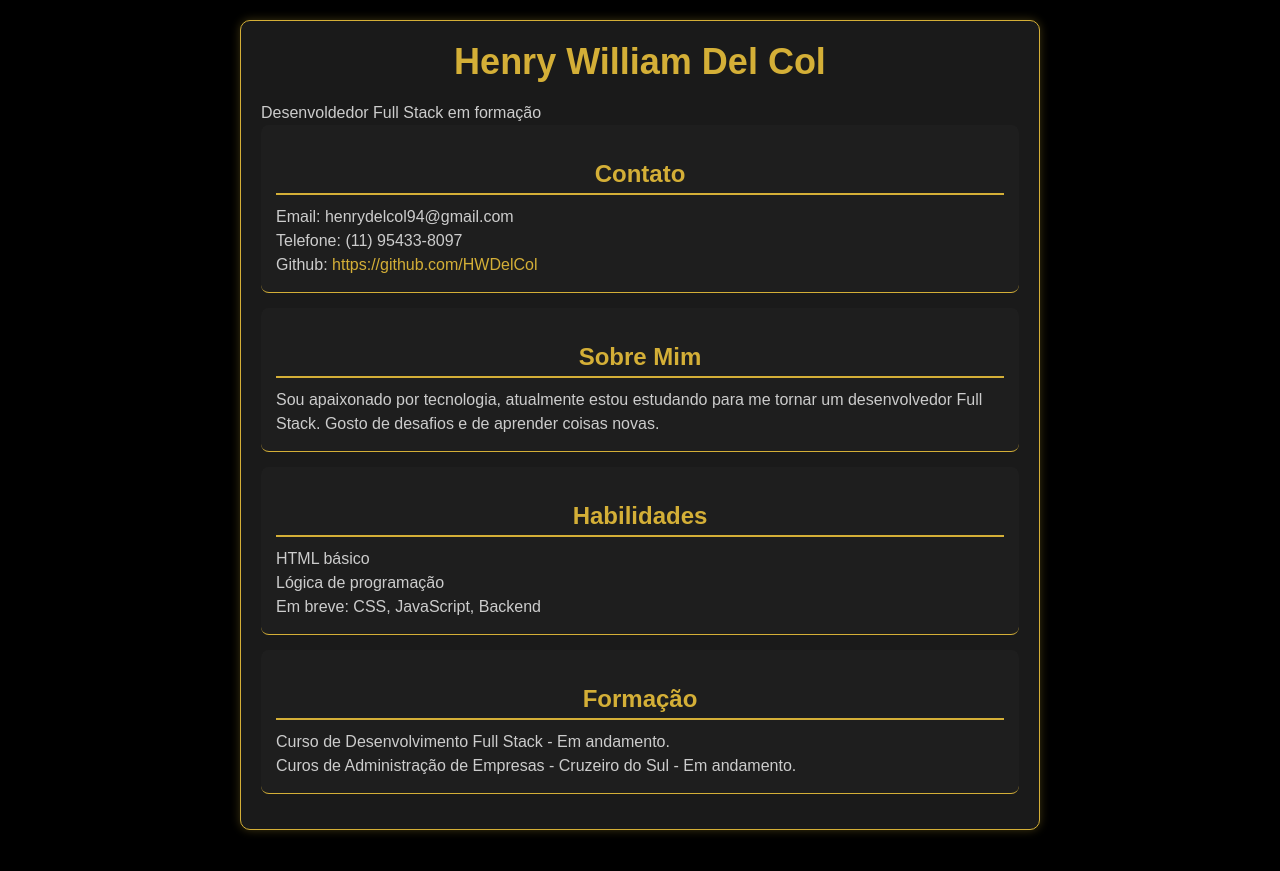
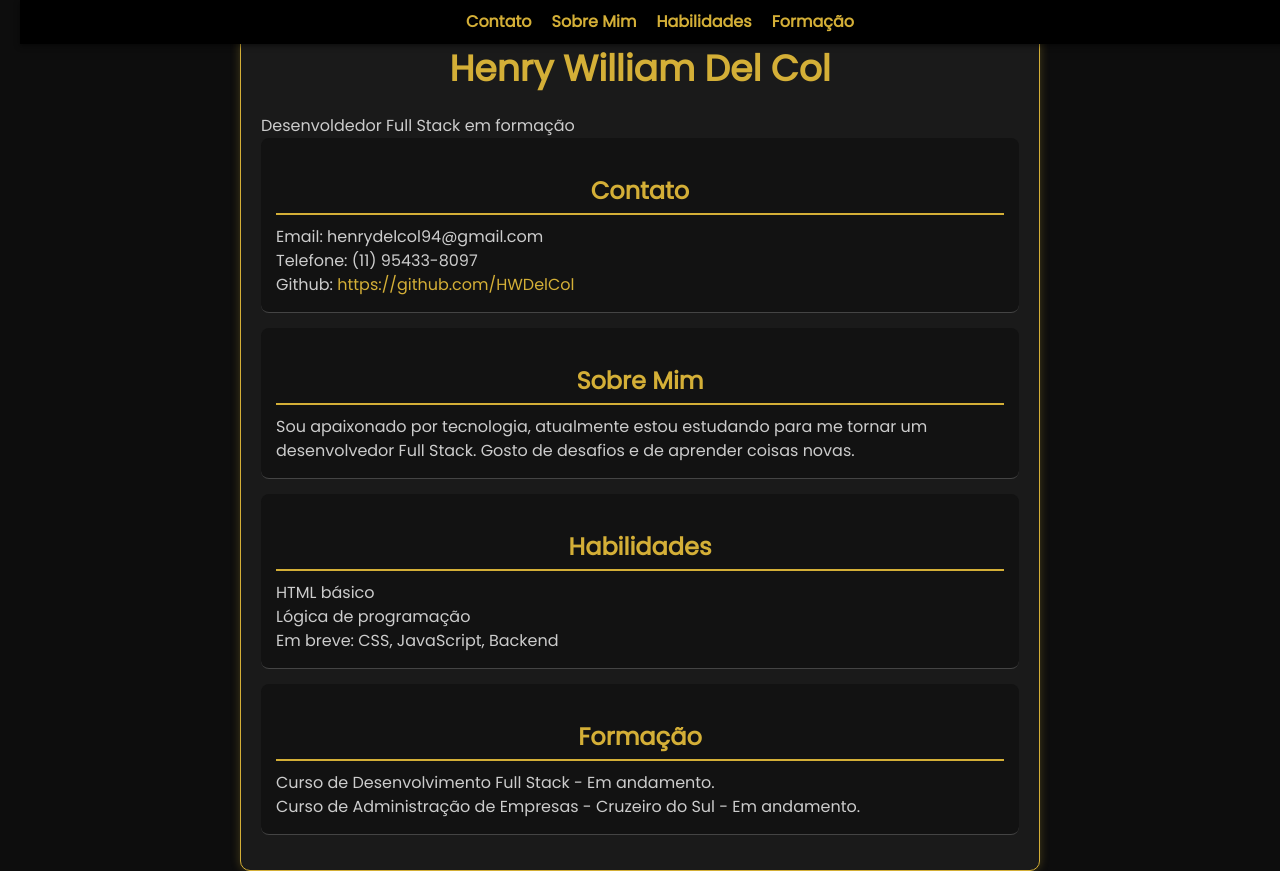
Before and after one commit to HWDelCol/curriculo-fullstack, a plain HTML site: page index.html in a window 1280 px wide. Before the commit the page ends 830 px from the top, so only its background shows below. Drawn offline with Linux system fonts and the light colour scheme.

Commit message:
upgrade style

```diff
--- a/assets/style.css
+++ b/assets/style.css
@@ -6,10 +6,14 @@
 }
 
 /*Estilo geral*/
+html {
+    scroll-behavior: smooth;
+}
+
 body{
-    background-color: #000;
+    background-color: #0d0d0d;
     color: #d4af37;
-    font-family: Arial, sans-serif;
+    font-family: 'Poppins', Arial, sans-serif;
     padding: 20px;
 }
 
@@ -21,6 +25,7 @@ body{
 }
 
 section{
+    background-color: #1a1a1a;
     margin: auto;
     width: 80%;
     max-width: 800px;
@@ -48,11 +53,11 @@ section{
 }
 
 .sub-card {
-    background-color: rgba(255, 255, 255, 0.02);
+    background-color: #121212;
     padding: 15px;
     border-radius: 8px;
     margin-bottom: 15px;
-    border-bottom: 1px solid #d4af37;
+    border-bottom: 1px solid #444;
     transition: transform 0.3s ease, box-shadow 0.3s ease;
 }
 
@@ -60,6 +65,32 @@ section{
     transform: scale(1.02);
     box-shadow: 0 0 12px rgba(212, 175, 55, 0.3);
 }
+
+/*Menu*/
+.menu {
+    position: fixed;
+    top: 0;
+    width: 100%;
+    background-color: #000;
+    display: flex;
+    justify-content: center;
+    gap: 20px;
+    padding: 10px;
+    box-shadow: 0 2px 5px rgba(0,0,0,0.5);
+    z-index: 1000;
+}
+
+.menu a {
+    color: #d4af37;
+    text-decoration: none;
+    font-weight: bold;
+    transition: color 0.3s ease;
+}
+
+.menu a:hover {
+    color: #fff;
+}
+
 
 /*Cabeçalho*/
 h1{
--- a/index.html
+++ b/index.html
@@ -6,14 +6,23 @@
         <meta name="viewport" content="width=device-width, initial-scale=1.0">
         <title>Henry</title>
         <link rel="stylesheet" href="assets/style.css">
+        <link href="https://fonts.googleapis.com/css2?family=Poppins&display=swap" rel="stylesheet">
     </head>
 
     <body class="centralizar">
+        <nav>
+            <ul class="menu">
+                <li><a href="#contato">Contato</a></li>
+                <li><a href="#sobre">Sobre Mim</a></li>
+                <li><a href="#habilidades">Habilidades</a></li>
+                <li><a href="#formacao">Formação</a></li>
+            </ul>
+        </nav>
         <section class="card">
             <h1>Henry William Del Col</h1>
         <p>Desenvoldedor Full Stack em formação</p>
 
-        <div class="sub-card">
+        <div class="sub-card" id="contato">
             <h2>Contato</h2>
             <ul>
                 <li>Email: henrydelcol94@gmail.com</li>
@@ -22,12 +31,12 @@
             </ul>
         </div>
 
-        <div class="sub-card">
+        <div class="sub-card" id="sobre">
             <h2>Sobre Mim</h2>
             <p>Sou apaixonado por tecnologia, atualmente estou estudando para me tornar um desenvolvedor Full Stack. Gosto de desafios e de aprender coisas novas.</p>
         </div>
 
-        <div class="sub-card">
+        <div class="sub-card" id="habilidades">
             <h2>Habilidades</h2>
             <ul>
                 <li>HTML básico</li>
@@ -37,11 +46,11 @@
         </div>
 
 
-        <div class="sub-card">
+        <div class="sub-card" id="formacao">
             <h2>Formação</h2>
             <ul>
                 <li>Curso de Desenvolvimento Full Stack - Em andamento.</li>
-                <li>Curos de Administração de Empresas - Cruzeiro do Sul - Em andamento.</li>
+                <li>Curso de Administração de Empresas - Cruzeiro do Sul - Em andamento.</li>
             </ul>
         </div>
 
```
